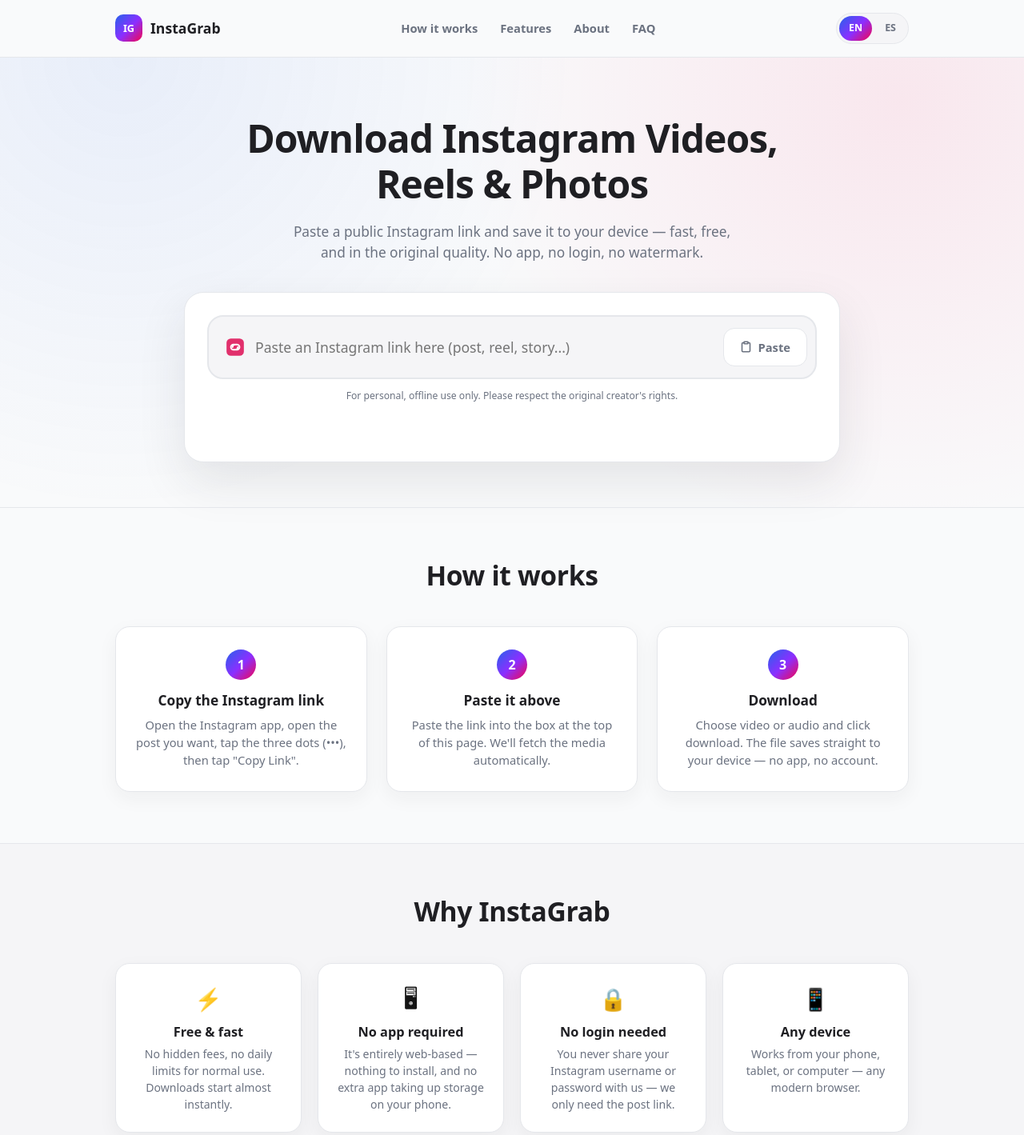
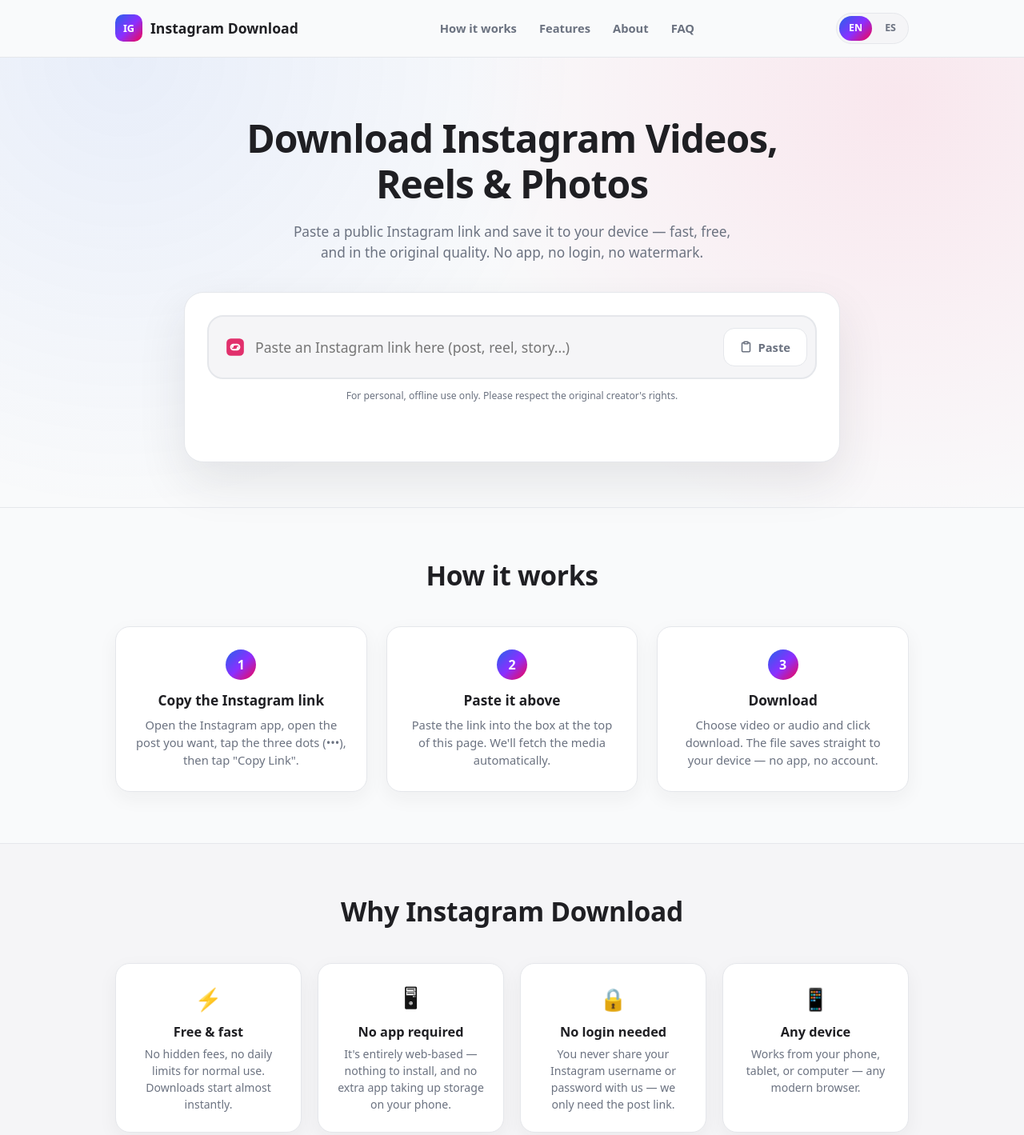
Before and after one commit to Elmantenido/yt-downloader-local, a website: page public/index.html in a window 1280 px wide. Shown: the top 1419 px of the page at 80% size. Drawn offline with Linux system fonts and the light colour scheme.

Commit message:
Rename site from InstaGrab to Instagram Download

```diff
--- a/public/i18n.js
+++ b/public/i18n.js
@@ -26,7 +26,7 @@ const I18N = (() => {
       step3_title: 'Download',
       step3_text: 'Choose video or audio and click download. The file saves straight to your device — no app, no account.',
 
-      features_title: 'Why InstaGrab',
+      features_title: 'Why Instagram Download',
       feat1_title: 'Free & fast',
       feat1_text: 'No hidden fees, no daily limits for normal use. Downloads start almost instantly.',
       feat2_title: 'No app required',
@@ -40,7 +40,7 @@ const I18N = (() => {
       feat6_title: 'Reels, IGTV & photos',
       feat6_text: 'Works with feed videos, Reels, IGTV, photos, and stories from public accounts.',
 
-      about_title: 'Why we built InstaGrab',
+      about_title: 'Why we built Instagram Download',
       about_text_1: 'Instagram is home to some of the best short-form video on the internet — funny, inspiring, educational — but the app itself gives you no built-in way to save a post to your device.',
       about_text_2: 'We ran into that same wall ourselves, so we built a simple, safe, and anonymous way to grab a copy of any public post — no extra app, no account, no login details shared with anyone.',
 
@@ -106,7 +106,7 @@ const I18N = (() => {
       step3_title: 'Descarga',
       step3_text: 'Elige video o audio y haz clic en descargar. El archivo se guarda directo en tu dispositivo — sin apps, sin cuenta.',
 
-      features_title: 'Por qué InstaGrab',
+      features_title: 'Por qué Instagram Download',
       feat1_title: 'Gratis y rápido',
       feat1_text: 'Sin costos ocultos, sin límites diarios para uso normal. Las descargas empiezan casi al instante.',
       feat2_title: 'Sin necesidad de app',
@@ -120,7 +120,7 @@ const I18N = (() => {
       feat6_title: 'Reels, IGTV y fotos',
       feat6_text: 'Funciona con videos del feed, Reels, IGTV, fotos e historias de cuentas públicas.',
 
-      about_title: 'Por qué creamos InstaGrab',
+      about_title: 'Por qué creamos Instagram Download',
       about_text_1: 'Instagram tiene algunos de los mejores videos cortos de internet — divertidos, inspiradores, educativos — pero la app no trae una forma nativa de guardar una publicación en tu dispositivo.',
       about_text_2: 'A nosotros nos pasó lo mismo, así que construimos una forma simple, segura y anónima de guardar una copia de cualquier publicación pública — sin apps extra, sin cuenta, sin compartir tus datos de acceso con nadie.',
 
--- a/public/index.html
+++ b/public/index.html
@@ -3,7 +3,7 @@
 <head>
   <meta charset="UTF-8" />
   <meta name="viewport" content="width=device-width, initial-scale=1.0" />
-  <title>InstaGrab — Download Instagram Videos, Reels &amp; Photos</title>
+  <title>Instagram Download — Download Instagram Videos, Reels &amp; Photos</title>
   <meta name="description" content="Download Instagram videos, Reels, photos and stories fast, free, and in the original quality." />
   <link rel="stylesheet" href="style.css" />
 </head>
@@ -12,7 +12,7 @@
     <div class="wrap site-header-inner">
       <a href="#" class="brand">
         <span class="brand-mark">IG</span>
-        <span class="brand-name">InstaGrab</span>
+        <span class="brand-name">Instagram Download</span>
       </a>
       <nav class="site-nav">
         <a href="#how-it-works" data-i18n="nav_how">How it works</a>
@@ -139,7 +139,7 @@
 
     <section id="features" class="section features-section">
       <div class="wrap">
-        <h2 data-i18n="features_title">Why InstaGrab</h2>
+        <h2 data-i18n="features_title">Why Instagram Download</h2>
         <div class="features-grid">
           <div class="feature-card">
             <div class="feature-icon">⚡</div>
@@ -178,7 +178,7 @@
     <section id="about" class="section about-section">
       <div class="wrap about-wrap">
         <div>
-          <h2 data-i18n="about_title">Why we built InstaGrab</h2>
+          <h2 data-i18n="about_title">Why we built Instagram Download</h2>
           <p data-i18n="about_text_1">Instagram is home to some of the best short-form video on the internet — funny, inspiring, educational — but the app itself gives you no built-in way to save a post to your device.</p>
           <p data-i18n="about_text_2">We ran into that same wall ourselves, so we built a simple, safe, and anonymous way to grab a copy of any public post — no extra app, no account, no login details shared with anyone.</p>
         </div>
```
